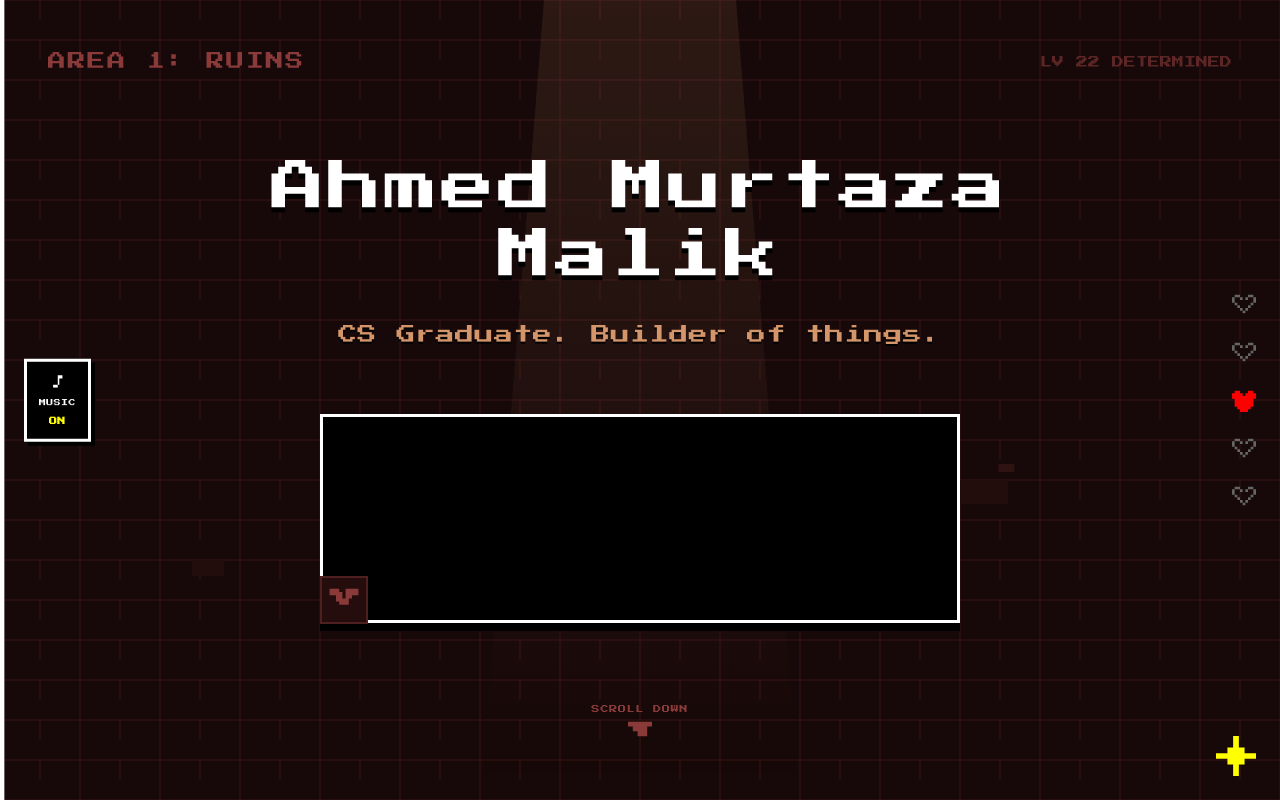
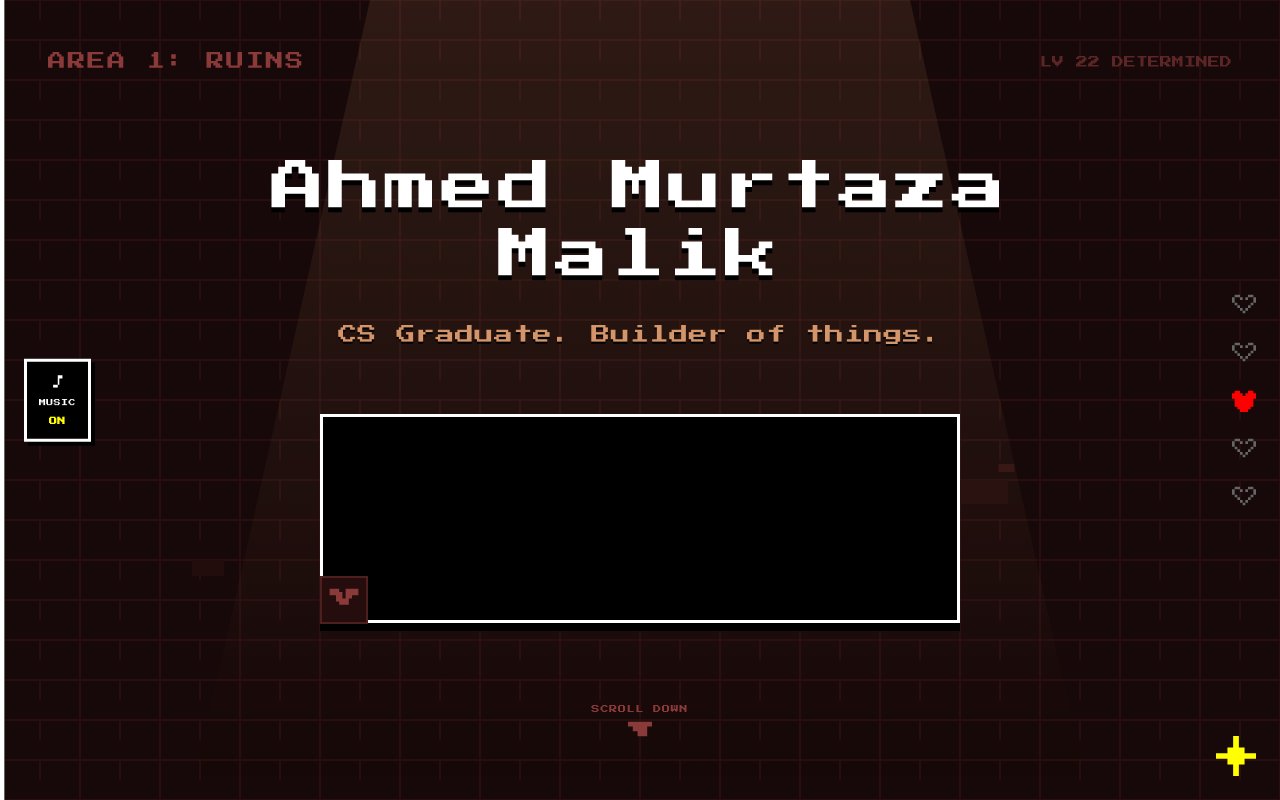
Before and after one commit to ahmedmurtazamalik/portfolio-undertale, a React (Vite) app: page / in a window 1280 px wide. Both pictures are taken after a click on the element 640 px from the left and 407 px from the top of the page. Built offline with nearby package versions, Linux system fonts and the light colour scheme.

Commit message:
v2.2: hero section lightbeam widen

```diff
--- a/src/components/RuinsHero.tsx
+++ b/src/components/RuinsHero.tsx
@@ -92,7 +92,7 @@ export const RuinsHero: React.FC<RuinsHeroProps> = ({ isActive }) => {
       {/* AMBIENT LIGHT BEAM: Pulses slowly in the center */}
       <div className="absolute inset-0 z-0 flex justify-center pointer-events-none select-none">
         <div
-          className="w-[180px] md:w-[320px] h-full bg-gradient-to-b from-[#d4956a]/30 via-[#d4956a]/15 to-transparent ruins-light-beam"
+          className="w-[350px] md:w-[900px] h-full bg-gradient-to-b from-[#d4956a]/32 via-[#d4956a]/16 to-transparent ruins-light-beam"
           style={{
             clipPath: 'polygon(20% 0%, 80% 0%, 100% 100%, 0% 100%)',
           }}
```
